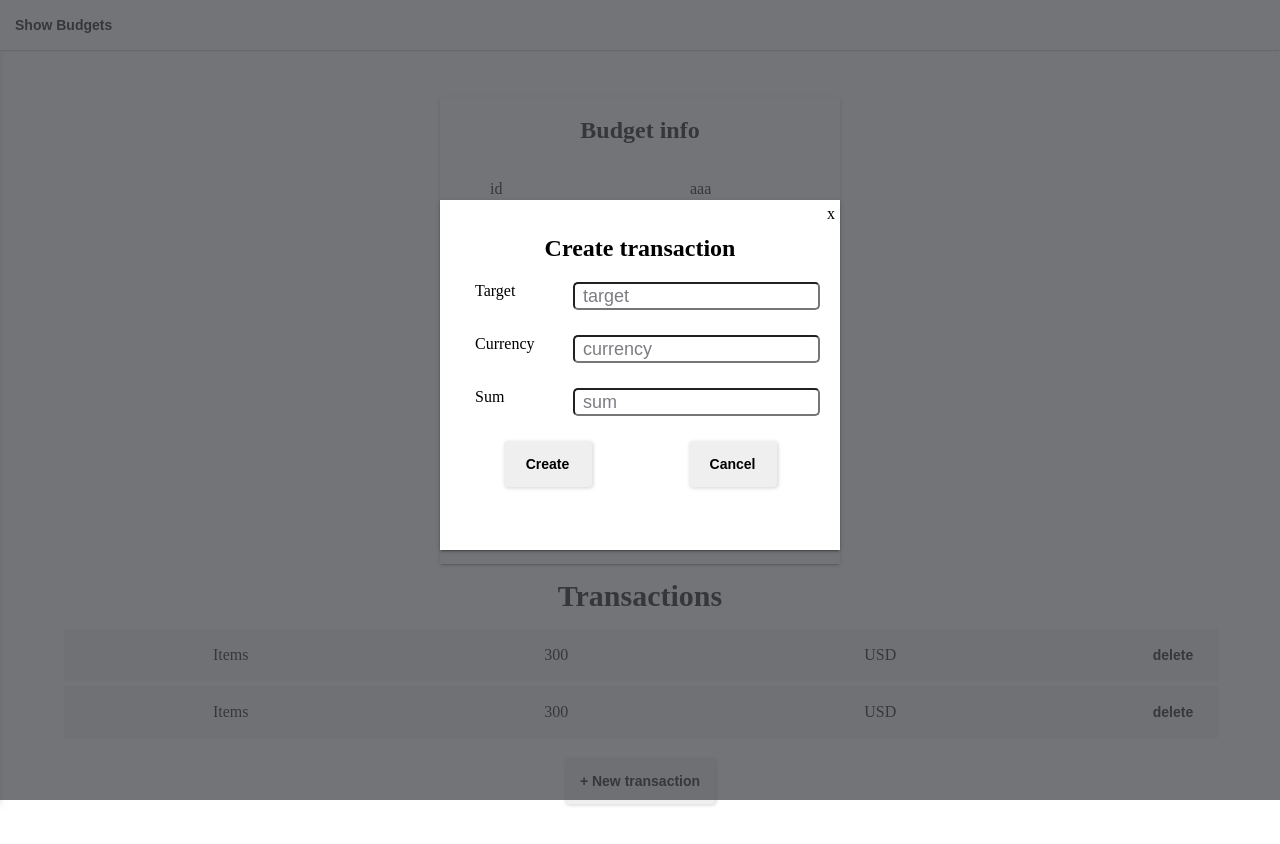
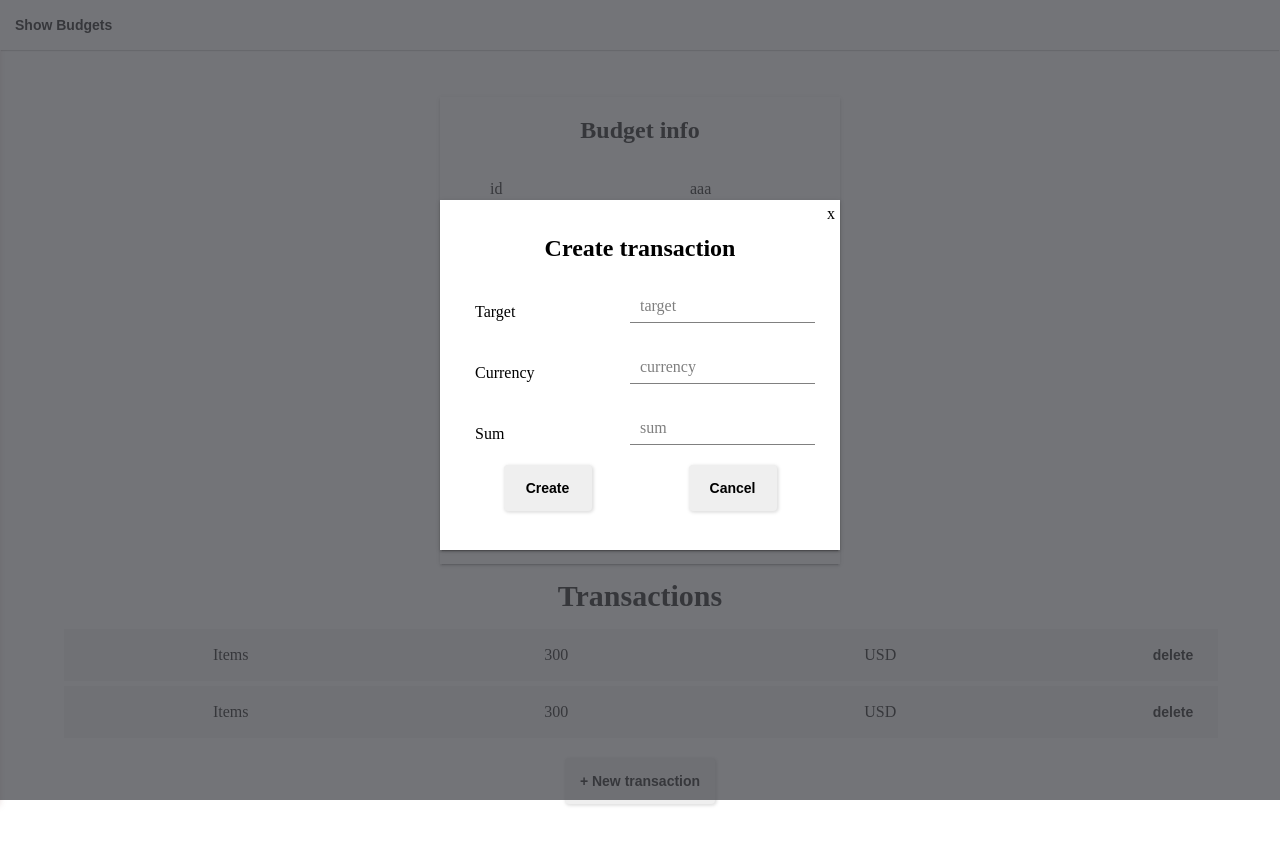
Before and after one commit to vadymvoitko/budget, a Nuxt app: page /budget/aaa in a window 1280 px wide. Both pictures are taken after a click on the button "+ New transaction". Shown: the top 844 px of the page. Built offline with nearby package versions, Linux system fonts and the light colour scheme; no server answers.

Commit message:
styles for inputs added

```diff
--- a/components/shared/AForm/index.vue
+++ b/components/shared/AForm/index.vue
@@ -118,6 +118,7 @@ export default {
       flex: 1 1 auto;
       width: 100%;
       justify-content: space-between;
+      align-items: center;
     }
 
     &__input-label {
--- a/components/shared/AInput/index.vue
+++ b/components/shared/AInput/index.vue
@@ -1,21 +1,13 @@
 <template>
-  <div class="a-input" :class="wrapperClasses">
-    <slot name="label"></slot>
+  <div class="a-input">
     <div class="input-group">
-      <div v-show="addon" class="addon">
-        <span>{{ addon }}</span>
-      </div>
       <p class="control has-icon has-icon-right">
+        <label>
           <input
             class="main-input"
-          :name="name"
-          :class="classes"
-          :placeholder="placeholder"
-          :autocomplete="autocomplete ? autocomplete : null"
-          :required="required"
+            placeholder=" "
             :value="value"
             :type="type"
-          :disabled="disabled"
             :maxlength="maxInputLength"
             @blur="onBlur"
             @change="onChange"
@@ -23,11 +15,10 @@
             @input="updateValue"
             @keyup.enter="emitKeyUpEnter"
           />
-        <transition
-          v-if="errorMsg && errorMsg.$invalid"
-          name="fade-input-tips"
-          mode="in-out"
-        >
+          <span>{{ placeholder }}</span>
+        </label>
+        <!-- eslint-disable -->
+        <transition v-if="errorMsg && errorMsg.$invalid" name="fade-input-tips" mode="in-out">
           <span
             v-if="
               !errorMsg.required &&
@@ -36,8 +27,7 @@
                 errorMsg.$dirty
             "
             class="help global-error"
-            >{{ $l('SFNIPFieldIsRequired') }}</span
-          >
+          >required</span>
           <span
             v-else-if="
               !errorMsg.maxLength &&
@@ -46,8 +36,7 @@
                 errorMsg.$dirty
             "
             class="help global-error"
-            >{{ $l('SFNIPFieldTooLong') }}</span
-          >
+          >too long</span>
         </transition>
       </p>
     </div>
@@ -83,31 +72,6 @@ export default {
       initialType: this.type
     }
   },
-  computed: {
-    classes() {
-      const classes = [
-        `input-${this.size}`,
-        'input',
-        { 'is-disabled': this.disabled },
-        { 'input-has-addon': this.addon }
-      ]
-      const isErrorMsg =
-        typeof this.errorMsg === 'object' &&
-        this.errorMsg !== null &&
-        Object.keys(this.errorMsg).length !== 0
-      if (isErrorMsg) {
-        const errorClasses = [
-          { 'is-error': this.errorMsg.$invalid && this.errorMsg.$dirty },
-          { 'is-correct': this.errorMsg.$dirty && !this.errorMsg.$invalid }
-        ]
-        classes.concat(errorClasses)
-      }
-      return classes
-    },
-    wrapperClasses() {
-      return [`a-input-theme-${this.theme}`]
-    }
-  },
   methods: {
     updateValue(e) {
       this.$emit('input', e.target.value)
@@ -131,25 +95,9 @@ export default {
 </script>
 
 <style lang="scss" scoped>
-/*@import 'assets/scss/settings/_colors.scss';*/
-
 .input-group {
   display: flex;
   width: 100%;
-
-  .addon {
-    height: 40px;
-    padding: 0 15px;
-    background: #d2d1d1;
-    border: 1px solid #ccc;
-    border-right: none;
-    border-top-left-radius: 3px;
-    border-bottom-left-radius: 3px;
-
-    span {
-      line-height: 2.5;
-    }
-  }
 }
 
 .a-input {
@@ -174,143 +122,58 @@ export default {
     display: flex;
     flex-direction: column;
     position: relative;
-    margin: 0 0 25px;
+    margin: 0 10px 25px;
     padding: 0;
-    width: 100%;
+    border-bottom: 1px solid grey;
+    width: 185px;
+    transform: translateY(5px);
 
-    .show-pass {
-      position: absolute;
-      right: 10px;
-      line-height: 45px;
-      -moz-user-select: none;
-      -khtml-user-select: none;
-      user-select: none;
-
-      img {
-        max-width: 25px;
-        cursor: pointer;
+    input::placeholder {
+      color: #7c7c82;
+    }
   }
 }
 
-    input::placeholder {
-      color: #7c7c82;
-      // text-transform: uppercase;
+.main-input {
+  border: 0;
+  &:focus {
+    outline: none;
+    &::placeholder {
+      transform: translateY('-20px');
+    }
   }
 }
 
-  .input {
-    font-weight: 500;
-    line-height: 24px;
-    background: white;
-    border-radius: 5px;
-    font-size: 18px;
-    padding: 0 8px;
-    width: 90%;
-
-    &-normal {
-      height: 40px;
+label {
+  position: relative;
+  display: inline-block;
 }
 
-    &-small {
-      height: 36px;
+span {
+  padding: 10px;
+  pointer-events: none;
+  position: absolute;
+  left: 0;
+  top: 0;
+  transition: 0.2s;
+  transition-timing-function: ease;
+  transition-timing-function: cubic-bezier(0.25, 0.1, 0.25, 1);
+  opacity: 0.5;
 }
 
-    &-verify {
-      height: 38px;
+input {
+  padding: 10px;
 }
 
-    &-small {
-      height: 20px;
+input:focus + span,
+input:not(:placeholder-shown) + span {
+  opacity: 1;
+  transform: scale(0.75) translateY(-100%) translateX(-30px);
 }
 
-    &:active,
-    &:focus {
-      outline: none;
-    }
-
-    &.is-error {
-      border-bottom-color: red;
-    }
-
-    &_normal {
-      height: 40px;
-    }
-
-    &.is-disabled {
-      border: 1px solid white;
-      pointer-events: none;
-    }
-
-    &-has-addon {
-      border-top-left-radius: 0;
-      border-bottom-left-radius: 0;
-    }
-  }
-
-  .label {
-    font-size: 14px;
-    font-weight: 400;
-    line-height: 35px;
-  }
-
-  .help {
-    position: absolute;
-    top: calc(100% + 4px);
-    left: 0;
-    width: 100%;
-    font-size: 15px;
-    line-height: 15px;
-    font-weight: 700;
-  }
-
-  &-theme-boxed {
-    box-shadow: 0 2px 8px 2px #e7e7e9;
-
-    .input {
-      height: 47px;
-      padding: 0 8px;
-      font-size: 16px;
-      line-height: 52px;
-      font-weight: 400;
-    }
-
-    .input::placeholder {
-      font-size: 12px;
-      font-weight: 300;
-    }
-
-    .control {
-      margin: 0 0 10px;
-    }
-  }
-
-  &-theme-boxed-grey {
-    height: 52px;
-    box-shadow: 0 2px 8px 2px #e7e7e9;
-
-    .input {
-      height: 52px;
-      margin-bottom: 25px;
-      font-size: 16px;
-      font-weight: 400;
-      padding: 0 22px;
-    }
-
-    .input::placeholder {
-      font-size: 14px;
-      font-weight: 300;
-    }
-
-    .control {
-      margin: 0 0 10px;
-    }
-  }
-
-  &-theme-grey {
-    .input {
-      border: 2px solid transparent;
-      transition: border-color 0.2s ease-in, color 0.2s ease-in;
-    }
-  }
+input:focus + span,
+input:not(:-ms-input-placeholder) + span {
+  opacity: 1;
+  transform: scale(0.75) translateY(-100%) translateX(-30px);
 }
 </style>
```
Lines whose indentation alone changed are shown as unchanged.
